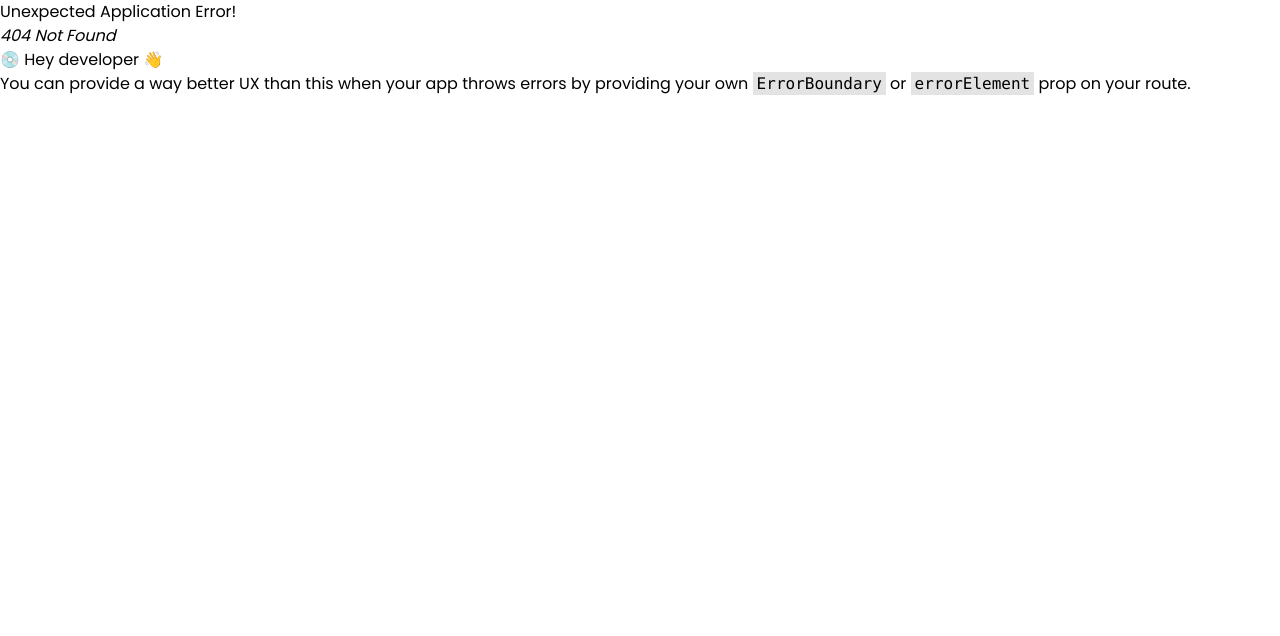
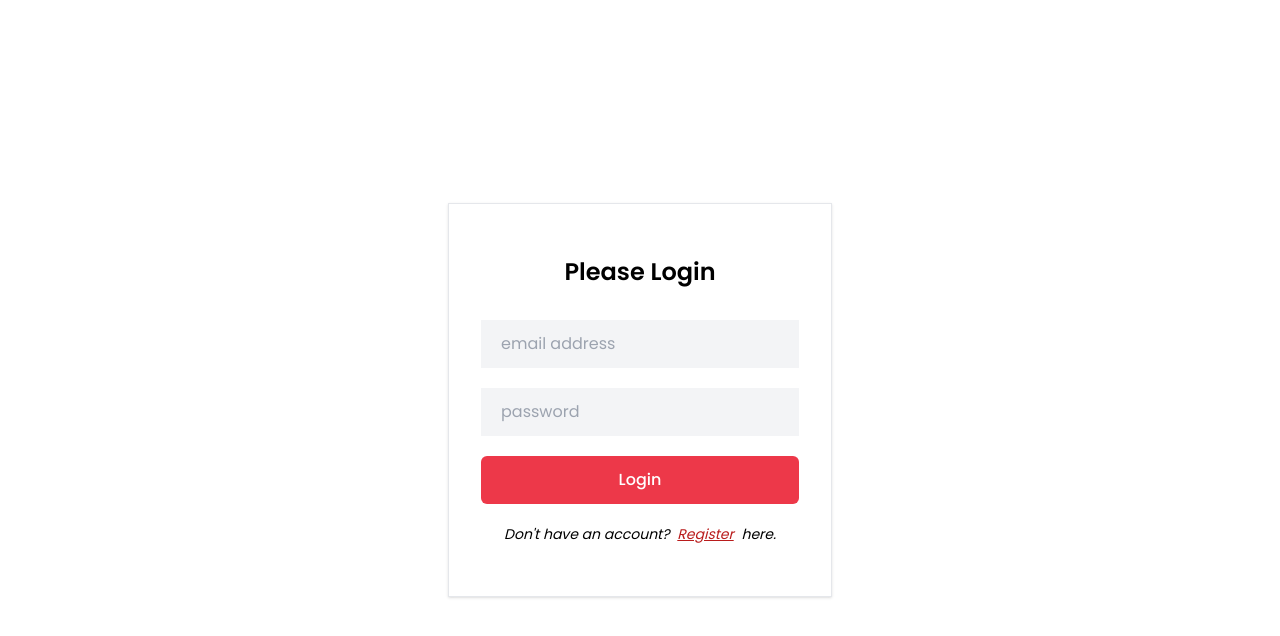
Before and after one commit to ManushiChamika/E-Commerce-MERN-project, a React (Vite) app in the folder frontend/: page /login in a window 1280 px wide. Before the commit this address had no page. Shown: the top 636 px of the page. Built offline with nearby package versions, Linux system fonts and the light colour scheme.

Commit message:
login page

```diff
--- /dev/null
+++ b/frontend/src/components/Login.jsx
@@ -0,0 +1,59 @@
+import React, { useState } from 'react'
+import { Link } from 'react-router-dom'
+
+const Login = () => {
+
+    const[message, setMessage ] = useState('');
+    const[email, setEmail] = useState('');
+    const[password, setPassword] = useState('');
+    const handleLogin = async (e) => {
+        e.preventDefault();
+        const data = {
+            email,
+            password
+        }
+    }
+
+
+  return (
+    <section className='h-screen flex items-center justify-center'>
+        <div className='max-w-sm border shadow bg-white mx-auto p-8'>
+            <h2 className='text-2xl font-semibold pt-5 text-center'>Please Login</h2>
+            <form onSubmit={handleLogin} className='space-y-5 max-w-sm mx-auto pt-8'>
+            <input
+                type="email"
+                name="email"
+                id="email"
+                placeholder="email address"
+                required
+                autoComplete="email"
+                onChange={(e) => setEmail(e.target.value)}
+                className="w-full bg-gray-100 focus:outline-none px-5 py-3"
+            />
+            <input
+                type="password"
+                name="password"
+                id="password"
+                placeholder="password"
+                required
+                autoComplete="current-password"
+                onChange={(e) => setPassword(e.target.value)}
+                className="w-full bg-gray-100 focus:outline-none px-5 py-3"
+            />
+
+                {
+                    message && <p className='text-red-500'>{message}</p>
+                }
+
+                <button type='submit' className='w-full mt-5 bg-primary text-white hover:bg-indigo-500 font-medium py-3 rounded-md'>Login</button>
+            </form>
+
+            <div>
+                <p className='my-5 italic text-sm text-center'>Don't have an account? <Link to="/register" className='text-red-700 px-1 underline'>Register</Link> here.</p>
+            </div>
+        </div>
+    </section>
+  )
+}
+
+export default Login
--- a/frontend/src/routers/router.jsx
+++ b/frontend/src/routers/router.jsx
@@ -5,6 +5,7 @@
 import Search from "../pages/search/Search";
 import ShopPage from "../pages/shop/ShopPage";
 import SingleProduct from "../pages/shop/productDetails/SingleProduct";
+import Login from "../components/Login";
 
 const router = createBrowserRouter([
     {
@@ -33,6 +34,10 @@
         },
       ],
     },
+    {
+      path: "/login",
+      element: <Login/>
+    }
   ]);
 
   export default router;
```
